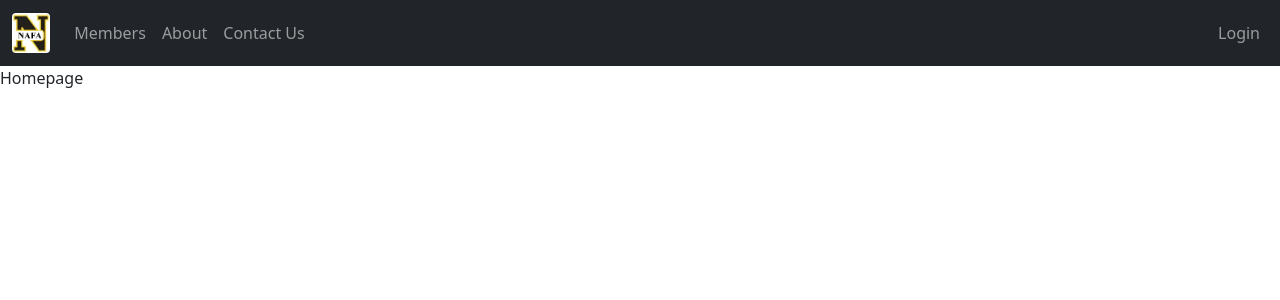
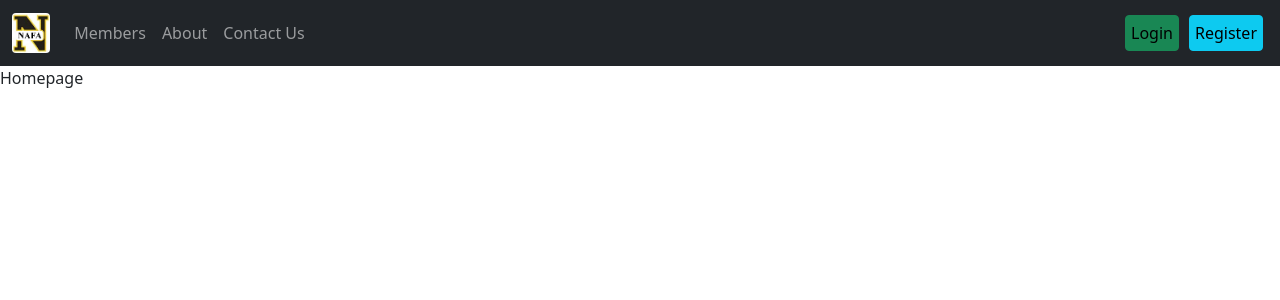
Before and after one commit to olinischal/Falsarii, a React (Create React App) app in the folder Frontend/: page / in a window 1280 px wide. Shown: the top 300 px of the page. Built offline with nearby package versions, Linux system fonts and the light colour scheme.

Commit message:
Added Signup button and css

```diff
--- a/Frontend/src/components/navbar/index.tsx
+++ b/Frontend/src/components/navbar/index.tsx
@@ -28,8 +28,21 @@ const NavigationBar = () => {
             </Nav.Link>
           </Nav>
           <Nav>
-            <Nav.Link as={Link} to="/login">
+            <Nav.Link className ="btn btn-success" style={{
+              padding: "5px",
+              margin: "5px",
+              color: "black"
+            }}as={Link} to="/login">
               Login
+            </Nav.Link>
+          </Nav>
+          <Nav>
+            <Nav.Link className ="btn btn-info" style={{
+              padding: "5px",
+              margin: "5px",
+              color: "black"
+            }}as={Link} to="/signup">
+              Register
             </Nav.Link>
           </Nav>
         </Navbar.Collapse>
```
